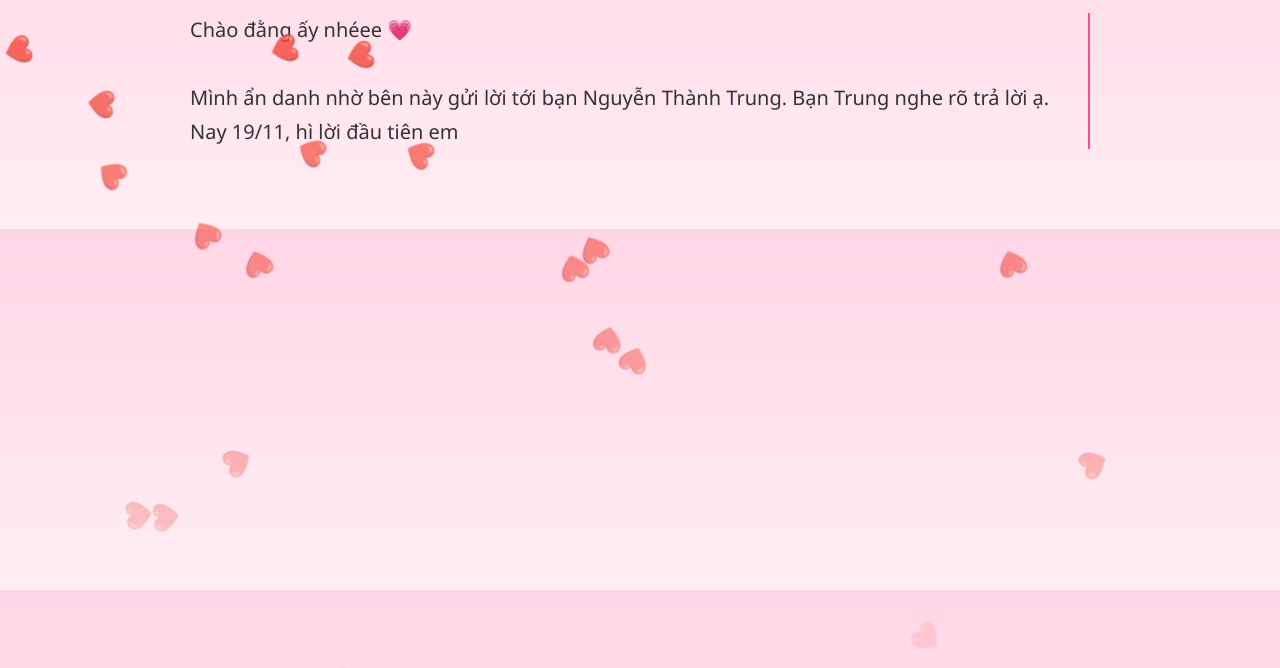
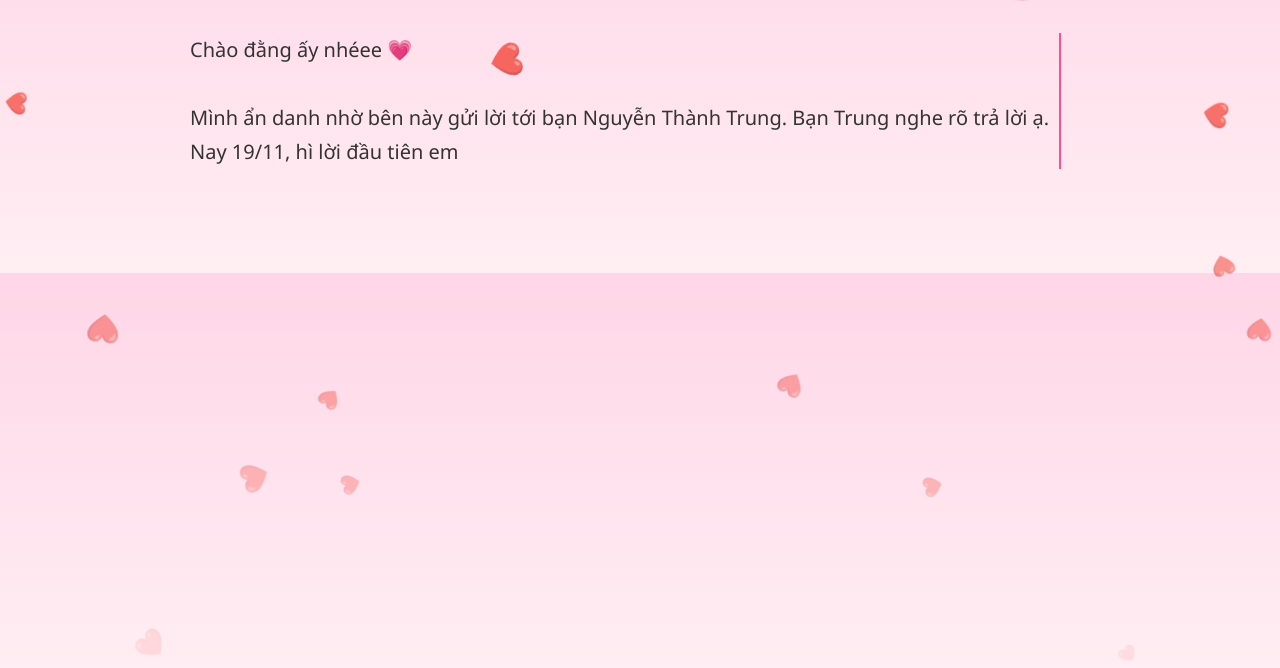
Before and after one commit to papadeartist/boyday, a plain HTML site: page index.html in a window 1280 px wide. Shown: the part 132-800 px from the top of the page. Drawn offline with Linux system fonts and the light colour scheme.

Commit message:
update full code boyday

```diff
--- a/index.html
+++ b/index.html
@@ -4,9 +4,11 @@
 <meta charset="UTF-8">
 <meta name="viewport" content="width=device-width, initial-scale=1.0">
 <title>Happy Boy's Day 19/11</title>
+
 <style>
     body {
         margin: 0;
+        padding: 0;
         font-family: "Segoe UI", sans-serif;
         background: linear-gradient(#ffd6e7, #ffeef3);
         overflow-x: hidden;
@@ -31,13 +33,23 @@
     .container {
         width: 90%;
         max-width: 900px;
-        margin: auto;
+        margin: 20px auto;
         font-size: 20px;
         line-height: 1.7;
         color: #333;
-        margin-bottom: 80px;
+        min-height: 30vh;
     }
 
+    /* typing */
+    #message {
+        display: inline-block;
+        border-right: 2px solid #ff4d8d;
+        white-space: pre-wrap;
+        overflow: hidden;
+        padding-right: 10px;
+    }
+
+    /* box câu hỏi */
     .question-box, .ask-out {
         display: none;
         text-align: center;
@@ -45,12 +57,12 @@
     }
 
     .btn {
-        padding: 10px 25px;
+        padding: 12px 28px;
         background: #ff5f94;
         color: white;
         border: none;
         border-radius: 12px;
-        font-size: 18px;
+        font-size: 20px;
         margin: 15px;
         cursor: pointer;
         transition: 0.2s;
@@ -66,24 +78,18 @@
         position: fixed;
         top: -10px;
         color: #ff5f94;
-        font-size: 25px;
-        animation: fall 4s linear infinite;
-        z-index: 0;
+        font-size: 20px;
+        animation: fall 4.5s linear forwards;
+        z-index: 1;
     }
 
     @keyframes fall {
         0% { transform: translateY(-10px) rotate(0deg); opacity: 1; }
         100% { transform: translateY(110vh) rotate(360deg); opacity: 0; }
     }
-
-    /* Gõ chữ */
-    .typing {
-        border-right: 2px solid #ff4d8d;
-        white-space: pre-wrap;
-        overflow: hidden;
-    }
 </style>
 </head>
+
 <body>
 
 <!-- Nhạc nền -->
@@ -92,32 +98,32 @@
 <h1>Happy Boy's Day 19/11</h1>
 <h2>Babi ❤️</h2>
 
-<!-- Thông điệp -->
 <div class="container">
-    <p id="message" class="typing"></p>
+    <p id="message"></p>
 </div>
 
-<!-- Câu hỏi -->
+<!-- Hộp câu hỏi -->
 <div class="question-box" id="questionBox">
     <h2>Đằng ấy có yêu em hong? 🥺💗</h2>
     <button class="btn" onclick="yesLove()">Có 💞</button>
     <button class="btn" onclick="noLove()">Không 😳</button>
 </div>
 
-<!-- Chọn lại màn -->
+<!-- Chọn lại -->
 <div class="ask-out" id="noBox">
     <h2>Chọn lại đi 😡😡😡</h2>
-    <button class="btn" onclick="backQuestion()">Em xin lỗi màaaa 😭💗</button>
+    <button class="btn" onclick="backQuestion()">Em xin lỗi mà 😭💗</button>
 </div>
 
 <!-- Đi chơi -->
 <div class="ask-out" id="yesBox">
     <h2>Vậy mai đằng ấy có muốn đi chơi với em hong? 😳💗</h2>
-    <button class="btn">Cóaa 😚💞</button>
+    <button class="btn">Cóaaa 😚💞</button>
 </div>
 
+
 <script>
-/* Hiệu ứng gõ chữ */
+/* Text message */
 const text =
 `Chào đằng ấy nhéee 💗
 
@@ -128,7 +134,7 @@ Không muốn sến nhưng mà cảm ơn đằng ấy take care mình tận tìn
 Có gì đưa review của mình cho khách sau xem cũng được :)))
 
 Nhưng màaa hay khóc nhè cá, mít ướt ghê. Em biết là định hướng của em làm anh lo với suy nghĩ nhiều,
-em cũng không hứa sẽ bên nhau trọn đời:)) hay gì đâu nhưng mình cứ hết mình ở hiện tại ii.
+em cũng không hứa sẽ bên nhau trọn đời hay gì đâu nhưng mình cứ hết mình ở hiện tại ii.
 
 À với cả em cũng muốn anh phát triển bản thân, nhưng cũng không muốn anh bị áp lực quá :))
 Em thấy vừa phát triển vừa have fun vẫn tốt hơn là anh phải suy nghĩ làm sao để làm được điều gì thật lớn.
@@ -136,7 +142,7 @@ Em thấy vừa phát triển vừa have fun vẫn tốt hơn là anh phải suy
 Nay nhắn nhủ bbi phải sống thoải mái, không phải lo lắng gì cạ.
 Wo ai nii, Saranghae, iu anhhh 💗💗💗
 
-Giờ qua mess reaction em xem nàoo`;
+Giờ trả lời câu hỏi của em nhé…`;
 
 let i = 0;
 function typeEffect() {
@@ -150,19 +156,20 @@ function typeEffect() {
 }
 typeEffect();
 
-/* Trái tim rơi rộng toàn màn */
+/* Heart animation */
 function createHeart() {
     const heart = document.createElement("div");
     heart.classList.add("heart");
     heart.innerHTML = "❤️";
-    heart.style.left = Math.random() * 100 + "vw";
-    heart.style.animationDuration = (Math.random() * 3 + 2) + "s";
+    heart.style.left = Math.random() * 98 + "vw";
+    heart.style.fontSize = (Math.random() * 15 + 15) + "px";
+    heart.style.animationDuration = (Math.random() * 2 + 3) + "s";
     document.body.appendChild(heart);
-    setTimeout(() => heart.remove(), 5000);
+    setTimeout(() => heart.remove(), 6000);
 }
-setInterval(createHeart, 200);
+setInterval(createHeart, 250);
 
-/* Câu hỏi logic */
+/* Logic câu hỏi */
 function yesLove() {
     document.getElementById("questionBox").style.display = "none";
     document.getElementById("yesBox").style.display = "block";
```
